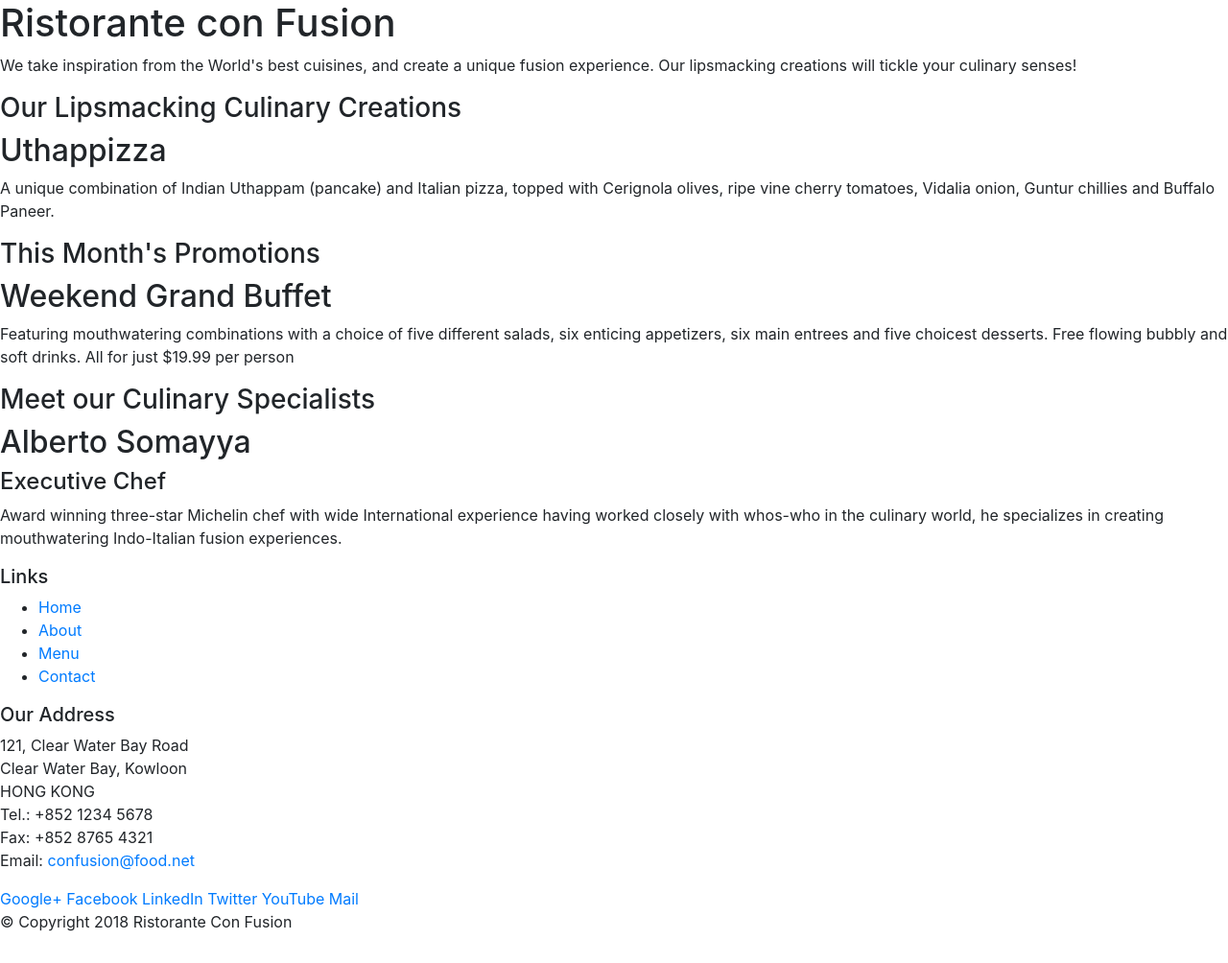
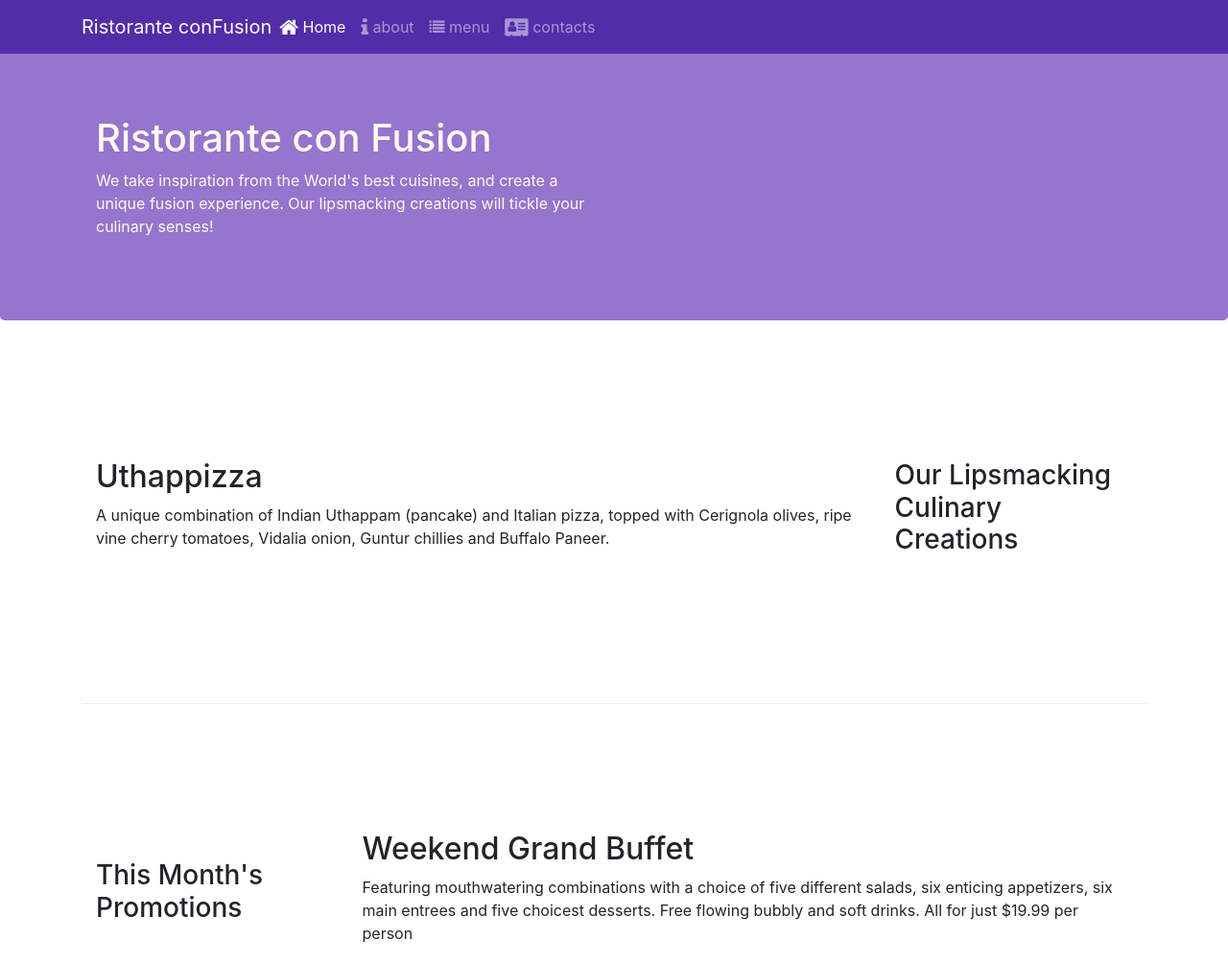
Before and after one commit to VarshaYadav27/Bootstrap, a website: page index.html in a window 1280 px wide. Shown: the top 1004 px of the page at 96% size. Drawn offline with nearby package versions, Linux system fonts and the light colour scheme.

Commit message:
button group and icons

```diff
--- /dev/null
+++ b/css/styles.css
@@ -0,0 +1,38 @@
+.row-header{
+    margin:0px auto;
+    padding:0px;
+}
+
+.row-content {
+    margin:0px auto;
+    padding: 50px 0px 50px 0px;
+    border-bottom: 1px ridge;
+    min-height:400px;
+}
+
+.footer{
+    background-color: #D1C4E9;
+    margin:0px auto;
+    padding: 20px 0px 20px 0px;
+}
+.jumbotron {
+    padding:70px 30px 70px 30px;
+    margin:0px auto;
+    background: #9575CD ;
+    color:floralwhite;
+}
+
+address{
+    font-size:80%;
+    margin:0px;
+    color:#0f0f0f;
+}
+
+body{
+    padding:50px 0px 0px 0px;
+    z-index:0;
+}
+
+.navbar-dark {
+     background-color: #512DA8;
+}
--- a/index.html
+++ b/index.html
@@ -7,53 +7,73 @@
         <meta name="viewport" content="width=device-width, initial-scale=1, shrink-to-fit=no">
         <meta http-equiv="x-ua-compatible" content="ie=edge">
 
+
         <!-- Bootstrap CSS -->
         <link rel="stylesheet" href="node_modules/bootstrap/dist/css/bootstrap.min.css">
+        <link href="css/styles.css" rel="stylesheet">
+        <link rel="stylesheet" href="node_modules/font-awesome/css/font-awesome.min.css">
+        <link rel="stylesheet" href="node_modules/bootstrap-social/bootstrap-social.css">
     <title>Ristorante Con Fusion</title>
 </head>
 
 <body>
+    <nav class="navbar navbar-dark navbar-expand-sm fixed-top">
+        <div class="container">
+            <button class="navbar-toggler" type="button" data-toggle="collapse" data-target="#Navbar">
+                <span class="navbar-toggler-icon"></span>
 
-    <header>
-        <div>
-            <div>
-                <div>
+            </button>
+            <a class="navbar-brand mr-auto" href="#">Ristorante conFusion</a>
+            <div class="collapse navbar-collapse" id="Navbar">
+                <ul class="navbar-nav mr-auto">
+                <li class="nav-item active"><a class="nav-link" ><span class="fa fa-home fa-lg"></span> Home</a></li>
+                <li class="nav-item"><a class="nav-link" href="aboutus.html"><span class="fa fa-info fa-lg"></span> about</a></li>
+                <li class="nav-item"><a class="nav-link" href="#"><span class="fa fa-list f-lg"></span> menu</a></li>
+                <li class="nav-item"><a class="nav-link" href="./contactus.html"><span class="fa fa-address-card fa-lg"></span> contacts</a></li>
+                </ul>
+           </div>
+        </div>
+    </nav>
+    <header class="jumbotron">
+        <div class="container">
+            <div class="row row-header">
+                <div class="col-12 col-sm-6">
                     <h1>Ristorante con Fusion</h1>
                     <p>We take inspiration from the World's best cuisines, and create a unique fusion experience. Our lipsmacking creations will tickle your culinary senses!</p>
                 </div>
-                <div>
+                <div class="col-12 col-sm">
                 </div>
             </div>
         </div>
     </header>
 
-    <div>
-        <div>
-            <div>
+    <div class="container">
+        <div class="row row-content align-items-center">
+            <div class="col-12 col-sm-4 order-sm-last col-md-3">
                 <h3>Our Lipsmacking Culinary Creations</h3>
             </div>
-            <div>
+            <div class="col col-sm order-sm-first col-md">
                 <h2>Uthappizza</h2>
                 <p>A unique combination of Indian Uthappam (pancake) and Italian pizza, topped with Cerignola olives, ripe vine cherry tomatoes, Vidalia onion, Guntur chillies and Buffalo Paneer.</p>
             </div>
         </div>
 
 
-        <div>
-            <div>
+        <div class="row row-content align-items-center">
+            <div class="col-12 col-sm-4 col-md-3">
                 <h3>This Month's Promotions</h3>
             </div>
-            <div>
+            <div class="col col-sm col-md">
                 <h2>Weekend Grand Buffet</h2>
                 <p>Featuring mouthwatering combinations with a choice of five different salads, six enticing appetizers, six main entrees and five choicest desserts. Free flowing bubbly and soft drinks. All for just $19.99 per person </p>
             </div>
         </div>
 
-        <div>
-            <div>
+        <div class="row row-content align-items-center">
+            <div class="col-12 col-sm-4 order-sm-last col-md-3">
                 <h3>Meet our Culinary Specialists</h3>
             </div>
-            <div>
+            <div class="col col-sm order-sm-first col-md">
                 <h2>Alberto Somayya</h2>
                 <h4>Executive Chef</h4>
                 <p>Award winning three-star Michelin chef with wide International experience having worked closely with whos-who in the culinary world, he specializes in creating mouthwatering Indo-Italian fusion experiences. </p>
@@ -61,19 +81,19 @@
         </div>
     </div>
 
-    <footer>
-        <div>
-            <div>
-                <div>
+    <footer class="footer">
+        <div class="container">
+            <div class="row">
+                <div class="col-4 offset-1 col-sm-2">
                     <h5>Links</h5>
-                    <ul>
+                    <ul class="list-unordered">
                         <li><a href="#">Home</a></li>
-                        <li><a href="#">About</a></li>
+                        <li><a href="./aboutus.html">About</a></li>
                         <li><a href="#">Menu</a></li>
-                        <li><a href="#">Contact</a></li>
+                        <li><a href="./contactus.html">Contact</a></li>
                     </ul>
                 </div>
-                <div>
+                <div class="col-7 col-sm-5">
                     <h5>Our Address</h5>
                     <address>
 		              121, Clear Water Bay Road<br>
@@ -84,19 +104,19 @@
 		              Email: <a href="mailto:confusion@food.net">confusion@food.net</a>
 		           </address>
                 </div>
-                <div>
-                    <div>
-                        <a href="http://google.com/+">Google+</a>
-                        <a href="http://www.facebook.com/profile.php?id=">Facebook</a>
-                        <a href="http://www.linkedin.com/in/">LinkedIn</a>
-                        <a href="http://twitter.com/">Twitter</a>
-                        <a href="http://youtube.com/">YouTube</a>
-                        <a href="mailto:">Mail</a>
+                <div class="col-12 col-sm-4 align-self-center">
+                    <div class="text-center">
+                        <a class="btn btn-social-icon btn-google" href="http://google.com/+"><i class="fa fa-google-plus"></i></a>
+                        <a class="btn btn-social-icon btn-facebook" href="http://www.facebook.com/profile.php?id="><i class="fa fa-facebook"></i></a>
+                        <a class="btn btn-social-icon btn-linkedin" href="http://www.linkedin.com/in/"><i class="fa fa-linkedin"></i></a>
+                        <a class="btn btn-social-icon btn-twitter" href="http://twitter.com/"><i class="fa fa-twitter"></i></a>
+                        <a class="btn btn-social-icon btn-google" href="http://youtube.com/"><i class="fa fa-youtube"></i></a>
+                        <a class="btn btn-social-icon" href="mailto:"><i class="fa fa-envelope-o"></i></a>
                     </div>
                 </div>
            </div>
-           <div>
-                <div>
+           <div class="row justify-content-center">
+                <div class="col-auto">
                     <p>© Copyright 2018 Ristorante Con Fusion</p>
                 </div>
            </div>
--- a/package.json
+++ b/package.json
@@ -15,6 +15,8 @@
   },
   "dependencies": {
     "bootstrap": "^4.0.0",
+    "bootstrap-social": "^5.1.1",
+    "font-awesome": "^4.7.0",
     "jquery": "^3.3.1",
     "popper.js": "^1.12.9"
   }
```
Also changed, not shown: aboutus.html (added, +152 -0 lines), contactus.html (added, +151 -0 lines), 1 other file.
